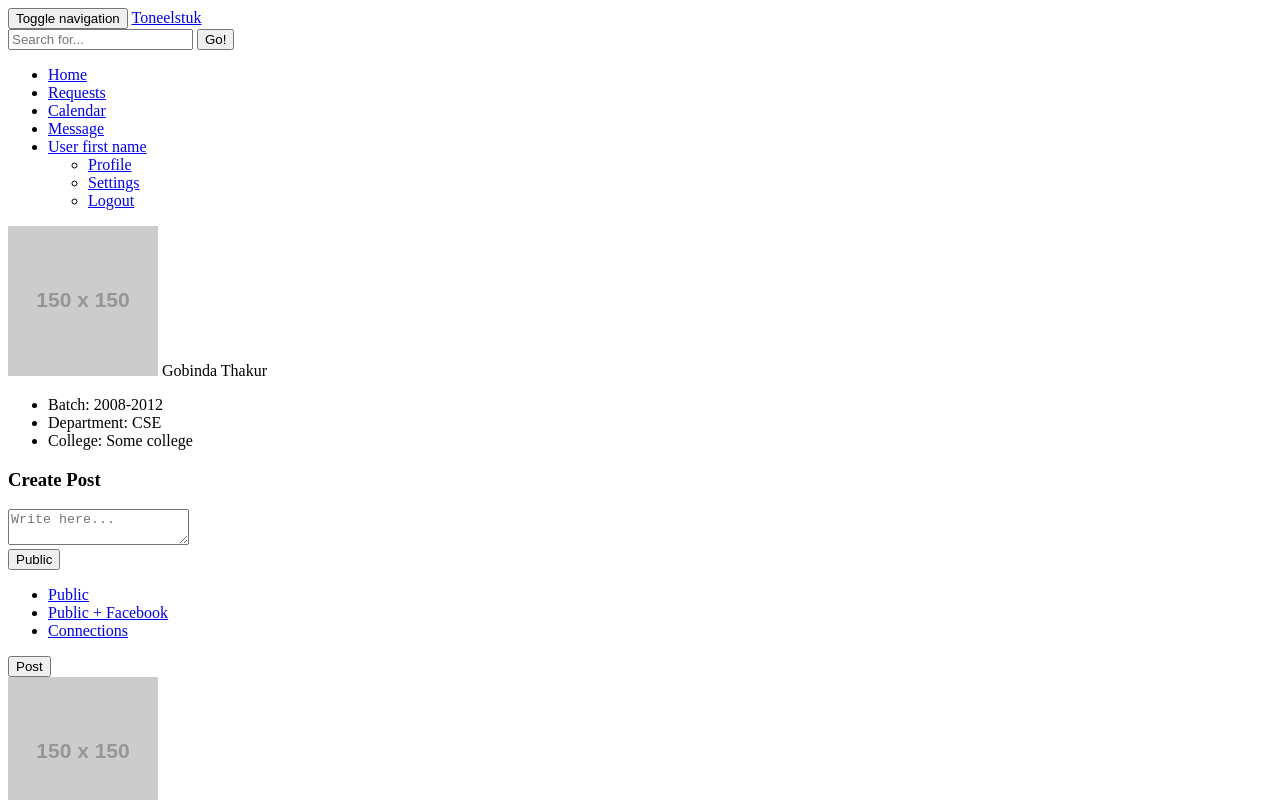
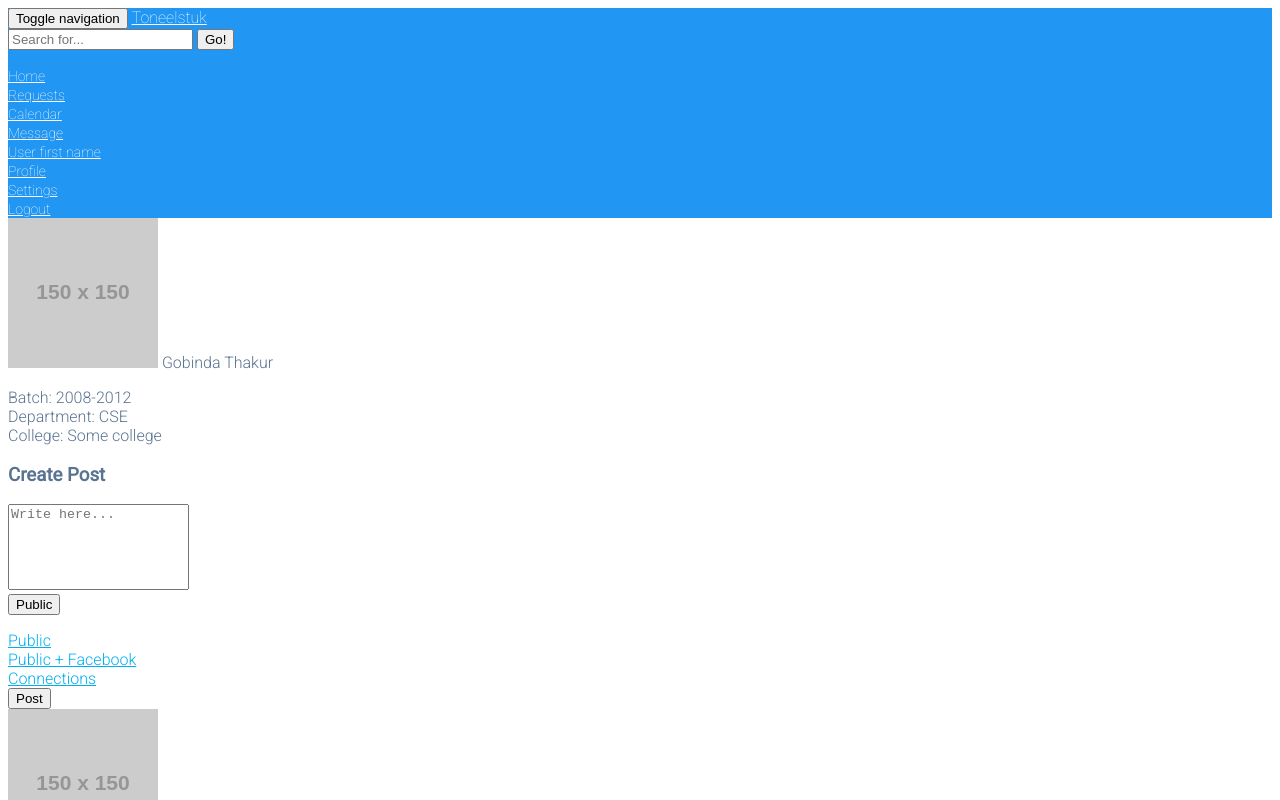
Before and after one commit to GO-gyan/toneelstuk-ui, a website: page app/index.html in a window 1280 px wide. Shown: the top 800 px of the page. Drawn offline with nearby package versions, Linux system fonts and the light colour scheme; files that its build step writes are made by us from their sources; placeholder pictures from the web are drawn by us.

Commit message:
added reference scss and styles for nabber

```diff
--- a/app/scss/app.scss
+++ b/app/scss/app.scss
@@ -4,3 +4,20 @@ Author: Ajasra Das
 Ver: 0.1.0
 Desc: Scss files for compiling
 */
+/* BASE - base styles, variables, mixins etc */
+@import 'base/variables.scss';
+@import 'base/mixins.scss';
+@import 'base/base.scss';
+
+/* MODULES - component modules */
+// @import 'modules/typography.scss';
+// @import 'modules/buttons.scss';
+@import 'modules/nav.scss';
+// @import 'modules/sidebar.scss';
+// @import 'modules/section.scss';
+// @import 'modules/list_items.scss';
+//
+// /* LAYOUTS - layout overrides */
+// @import 'layouts/footer.scss';
+// @import 'layouts/mobile.scss';
+// @import 'layouts/tablet.scss';
--- /dev/null
+++ b/app/scss/modules/_nav.scss
@@ -0,0 +1,32 @@
+/*
+* navbar styles
+*/
+header {
+    nav {
+        &.navbar {
+            background: $primary-color;
+            border: none;
+            border-radius: 0;
+            .navbar-header {
+                .navbar-brand {
+                    color: $primary-color-text;
+                    font-weight: 100;
+                }
+            }
+            .navbar-collapse {
+                .nav.navbar-nav {
+                    li {
+                        a {
+                            font-size: $xsm-font;
+                            font-weight: 100;
+                            color: $primary-color-text;
+                            &:hover {
+                                color: $primary-text-color;
+                            }
+                        }
+                    }
+                }
+            }
+        }
+    }
+}
```
